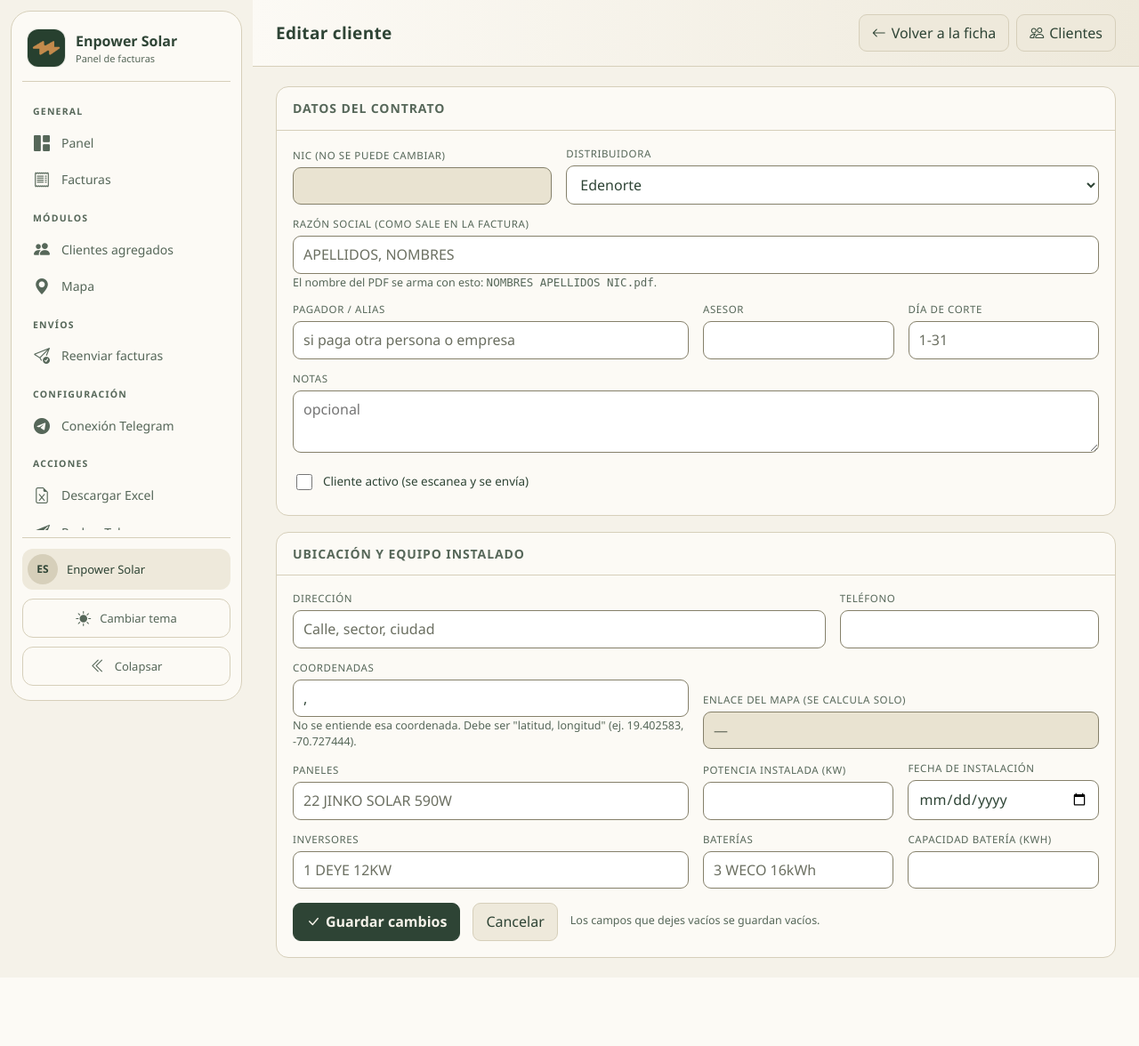
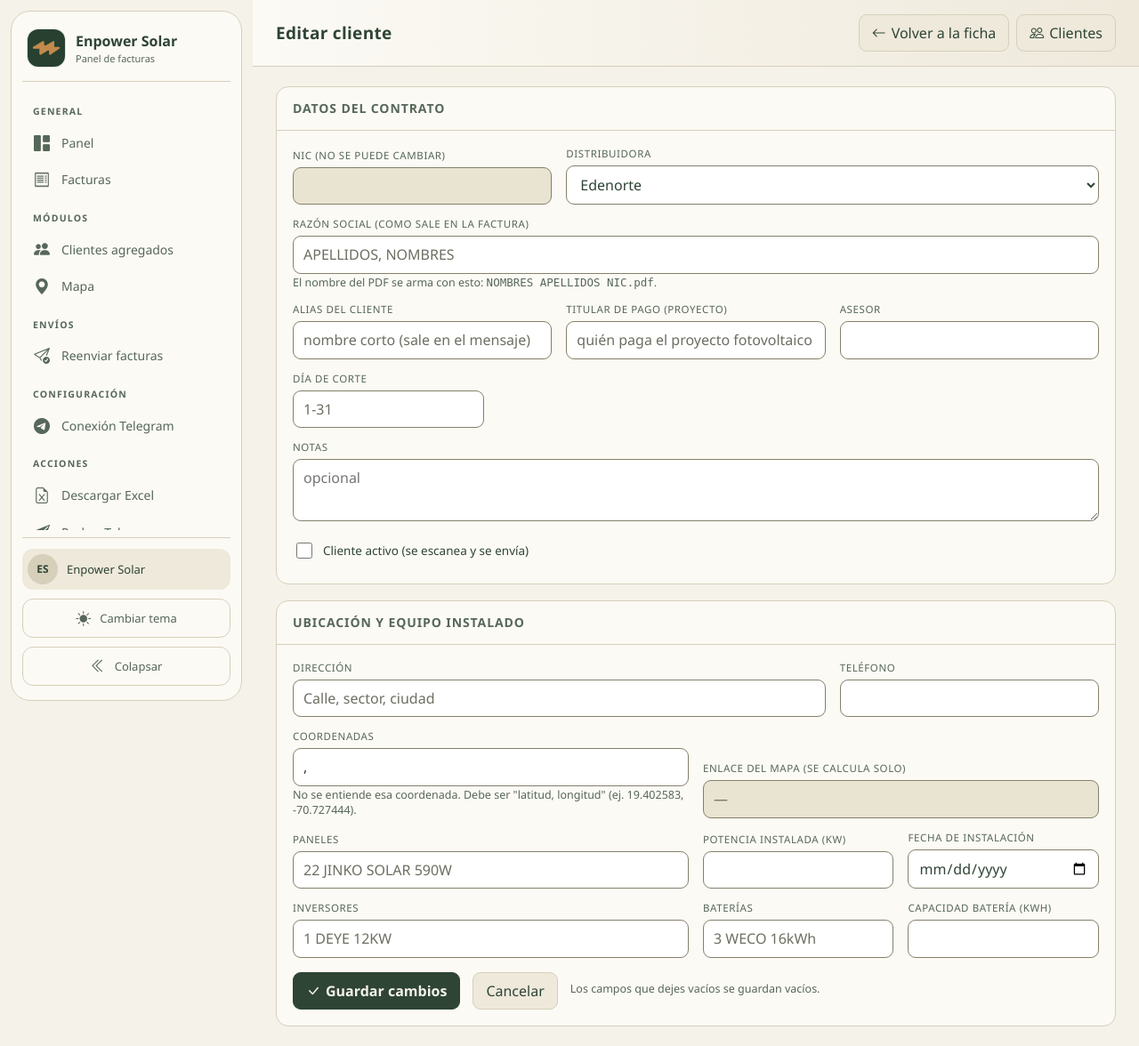
Before and after one commit to nazts/EnpowerSolarEdeFacturas, a Python web app: template app/templates/cliente_editar.html in a window 1280 px wide. Shown: the whole page at 89% size. Before the commit the page ends 1077 px from the top, so only its background shows below. Run offline with Jinja, Linux system fonts and the light colour scheme; the template is opened without the code that fills it, so the values that code supplies are empty.

Commit message:
feat(clientes): campo 'Titular de pago' (quien paga el proyecto) en alta, edicion, ficha y mensaje

```diff
--- a/app/runner.py
+++ b/app/runner.py
@@ -248,6 +248,7 @@ def _fila_mensaje(conn, nic: str, d: dict | None = None) -> dict:
     return {
         "nic": str(nic),
         "proveedor": proveedor.lower(),
+        "titular_pago": _campo(conn, nic, "titular_pago"),
         "cliente": cliente,
         "razon_social": _razon_social(conn, nic),
         "alias": _campo(conn, nic, "alias"),
@@ -278,7 +279,8 @@ def _caption(fecha: str, nuevas: list[dict], pendientes: list[dict]) -> str:
             lineas.append(f"Razón social: {_html.escape(razon or '—')}")
         else:
             # Edenorte: el nombre que trae la factura (no el codigo de referencia)
-            titular_pago = (limpiar_titular(f.get("cliente")) or razon or alias)
+            titular_pago = (str(f.get("titular_pago") or "").strip()
+                            or limpiar_titular(f.get("cliente")) or razon or alias)
             lineas.append(f"Titular de pago: {_html.escape(titular_pago or '—')}")
             lineas.append(f"Razón social: {_html.escape(razon or '—')}")
             lineas.append(f"Referencia o alias: {_html.escape(referencia or '—')}")
--- a/app/schema_postgres.sql
+++ b/app/schema_postgres.sql
@@ -10,6 +10,7 @@ CREATE TABLE IF NOT EXISTS contratos (
     dia_corte           INTEGER,
     activo              INTEGER NOT NULL DEFAULT 1,
     estado              TEXT NOT NULL DEFAULT 'agregado',
+    titular_pago        TEXT NOT NULL DEFAULT '',
     notas               TEXT NOT NULL DEFAULT '',
     proveedor           TEXT NOT NULL DEFAULT 'edenorte',
     direccion           TEXT NOT NULL DEFAULT '',
--- a/app/templates/cliente_detalle.html
+++ b/app/templates/cliente_detalle.html
@@ -158,7 +158,8 @@
       </div>
       <div class="datos">
         <div class="dato"><span class="k">Razón social</span><span class="v">{{ cliente.razon_social or "—" }}</span></div>
-        <div class="dato"><span class="k">Pagador / alias</span><span class="v">{{ cliente.alias or "—" }}</span></div>
+        <div class="dato"><span class="k">Alias del cliente</span><span class="v">{{ cliente.alias or "—" }}</span></div>
+        <div class="dato"><span class="k">Titular de pago</span><span class="v">{{ cliente.titular_pago or "—" }}</span></div>
         <div class="dato"><span class="k">Asesor</span><span class="v">{{ cliente.asesor or "—" }}</span></div>
         <div class="dato"><span class="k">Día de corte</span><span class="v">{{ cliente.dia_corte or "—" }}</span></div>
         <div class="dato"><span class="k">Notas</span><span class="v">{{ cliente.notas or "—" }}</span></div>
--- a/app/templates/cliente_editar.html
+++ b/app/templates/cliente_editar.html
@@ -84,11 +84,16 @@
             <p class="nota">El nombre del PDF se arma con esto: <code>NOMBRES APELLIDOS NIC.pdf</code>.</p>
           </div>
 
-          <div class="campo c6">
-            <label for="alias">Pagador / alias</label>
-            <input id="alias" name="alias" value="{{ cliente.alias or '' }}" placeholder="si paga otra persona o empresa">
+          <div class="campo c4">
+            <label for="alias">Alias del cliente</label>
+            <input id="alias" name="alias" value="{{ cliente.alias or '' }}" placeholder="nombre corto (sale en el mensaje)">
           </div>
-          <div class="campo c3">
+          <div class="campo c4">
+            <label for="titular_pago">Titular de pago (proyecto)</label>
+            <input id="titular_pago" name="titular_pago" value="{{ cliente.titular_pago or '' }}"
+                   placeholder="quién paga el proyecto fotovoltaico">
+          </div>
+          <div class="campo c4">
             <label for="asesor">Asesor</label>
             <input id="asesor" name="asesor" list="listaAsesores" autocomplete="off"
                    value="{{ cliente.asesor or '' }}">
```
Also changed, not shown: app/dashboard.py (+11 -3 lines), app/db.py (+11 -4 lines), app/templates/cliente_nuevo.html (+8 -4 lines), tests/test_runner.py (+24 -0 lines).
